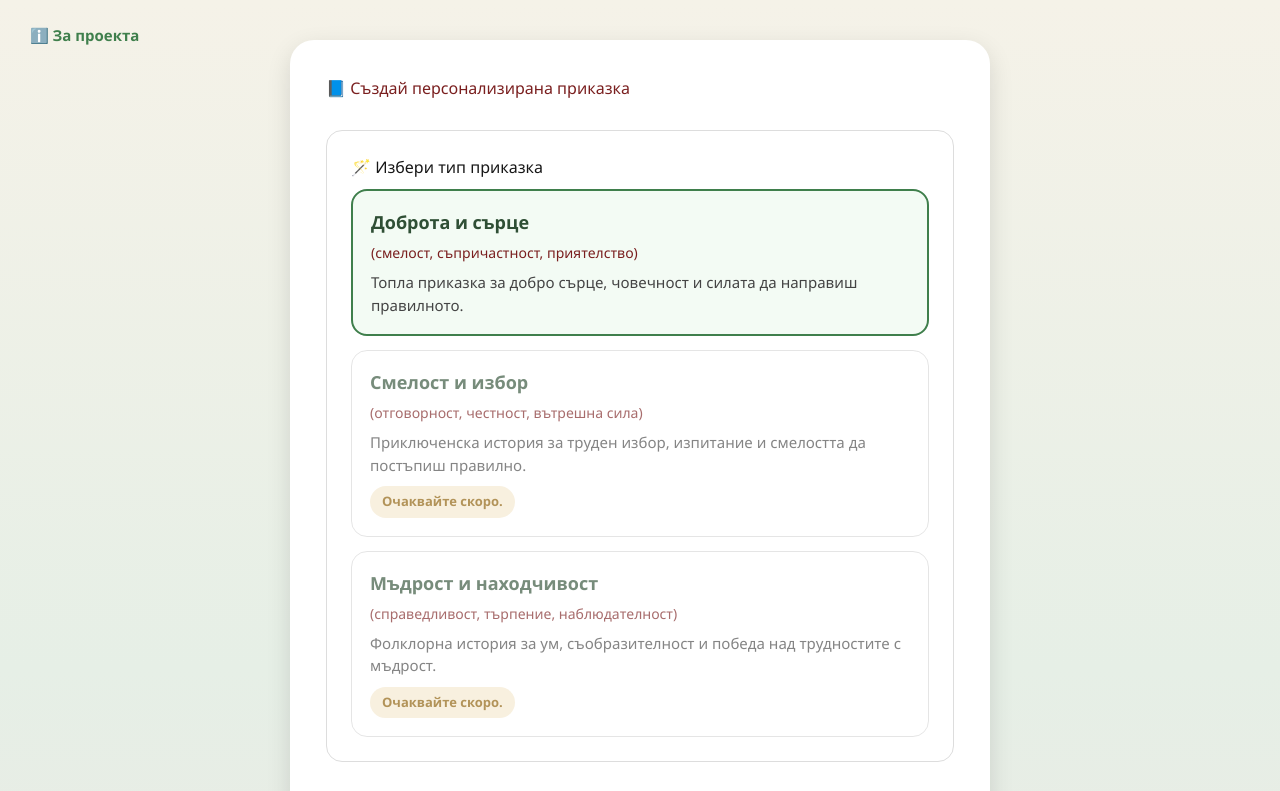
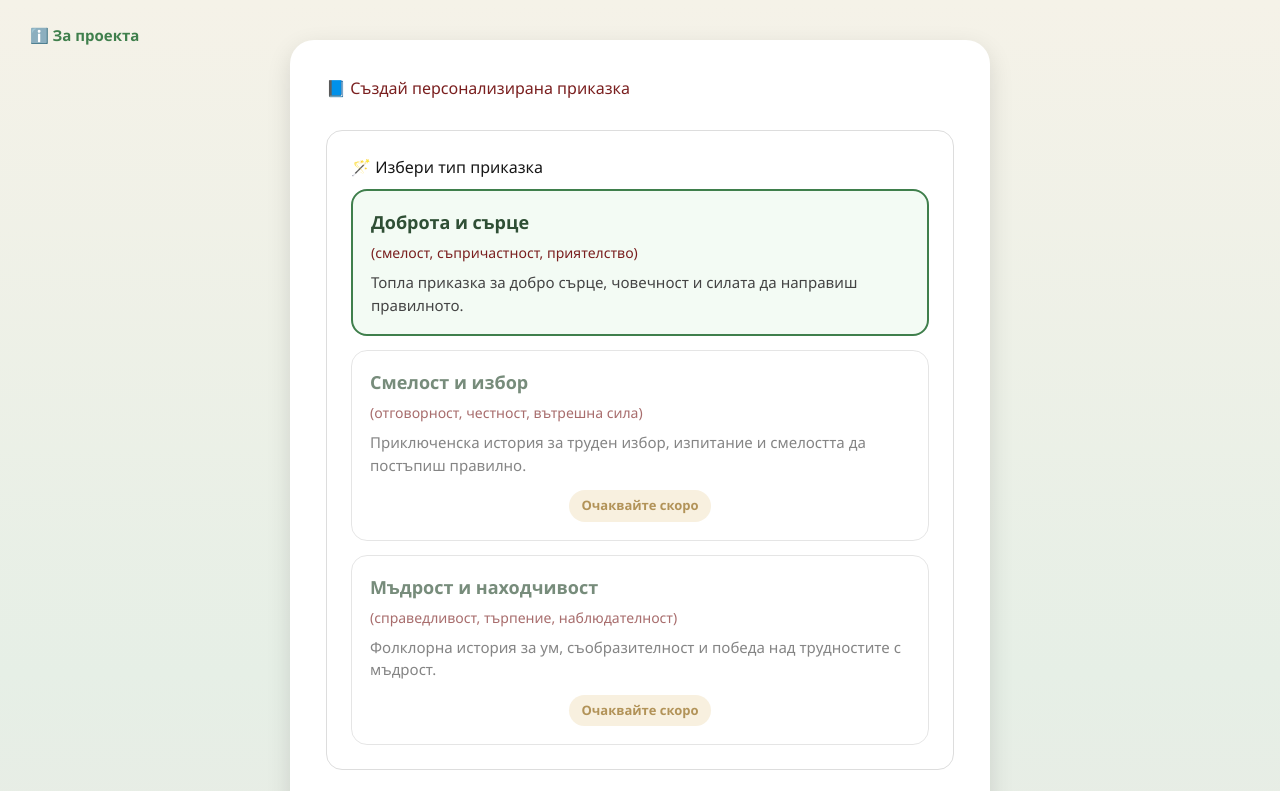
Before and after one commit to RumyanaK/ai-folklore-story-generator, a Next.js app: page /builder in a window 1280 px wide. Shown: the top 791 px of the page. Built offline with nearby package versions, Linux system fonts and the light colour scheme.

Commit message:
button style change

```diff
--- a/app/builder/page.tsx
+++ b/app/builder/page.tsx
@@ -440,7 +440,13 @@ ${storyData.pages
                     {!isAvailable && (
                       <div
                         style={{
-                          marginTop: 10,
+                          marginTop: 14,
+                          display: "flex",
+                          justifyContent: "center",
+                        }}
+                      >
+                        <span
+                          style={{
                             display: "inline-block",
                             padding: "6px 12px",
                             borderRadius: 999,
@@ -450,7 +456,8 @@ ${storyData.pages
                             fontWeight: 700,
                           }}
                         >
-                        Очаквайте скоро.
+                          Очаквайте скоро
+                        </span>
                       </div>
                     )}
                   </button>
```
Lines whose indentation alone changed are shown as unchanged.
